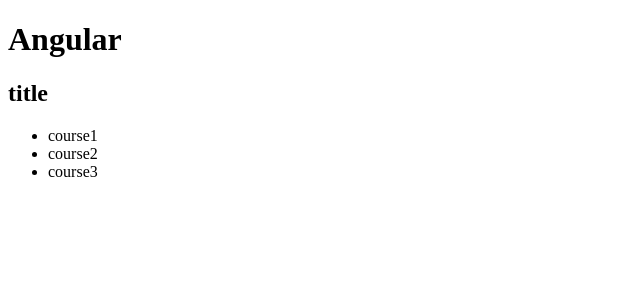
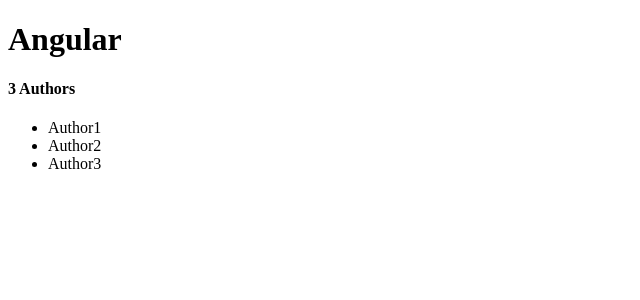
Before and after one commit to blackbox47/hello-world, an Angular app: page / in a window 1280 px wide. Shown: the top 300 px of the page, without its empty margins (0-640 px from the left). Built offline with nearby package versions, Linux system fonts and the light colour scheme.

Commit message:
Author Componet and Service Added

```diff
--- a/src/app/app.component.html
+++ b/src/app/app.component.html
@@ -1,2 +1,2 @@
 <h1>Angular</h1>
-<courses></courses>
+<app-authors></app-authors>
--- /dev/null
+++ b/src/app/author.service.ts
@@ -0,0 +1,11 @@
+import { Injectable } from '@angular/core';
+
+@Injectable({
+  providedIn: 'root'
+})
+export class AuthorService {
+
+  getAuthor(){
+    return ["Author1","Author2","Author3"];
+  }
+}
--- /dev/null
+++ b/src/app/authors/authors.component.html
@@ -0,0 +1,6 @@
+<h4> {{ authors.length }}  Authors</h4>
+  <ul>
+      <li *ngFor = "let author of authors">
+            {{ author }}
+      </li>
+  </ul>
--- /dev/null
+++ b/src/app/authors/authors.component.ts
@@ -0,0 +1,18 @@
+import { Component, OnInit } from '@angular/core';
+import { AuthorService } from '../author.service';
+
+@Component({
+  selector: 'app-authors',
+  templateUrl: './authors.component.html',
+  styleUrls: ['./authors.component.css']
+})
+export class AuthorsComponent implements OnInit {
+  authors;
+  constructor(service: AuthorService) {
+    this.authors = service.getAuthor();
+   }
+
+  ngOnInit() {
+  }
+
+}
```
Also changed, not shown: src/app/app.module.ts (+6 -2 lines), src/app/authors/authors.component.css (added), 2 other files (tests, documents, lock files or other folders).
